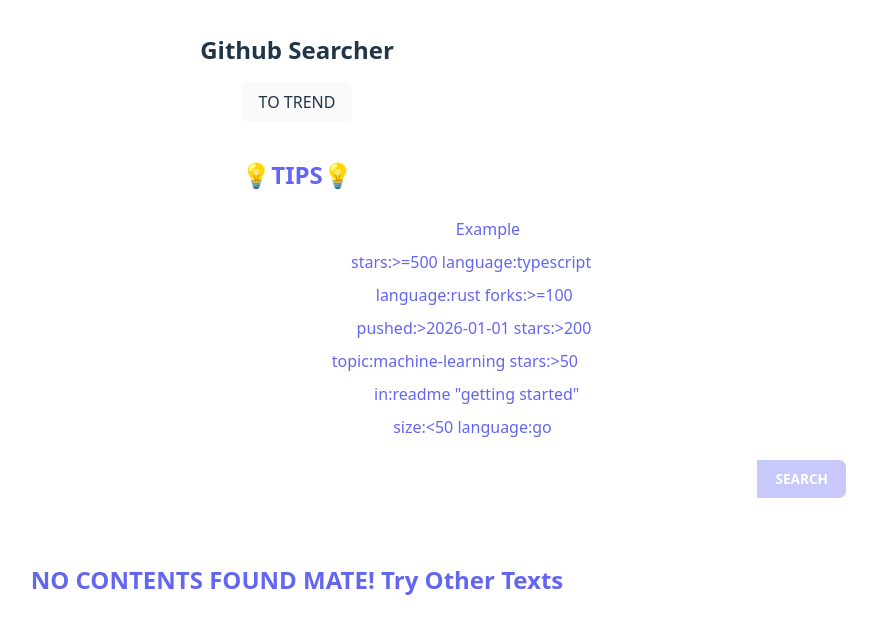
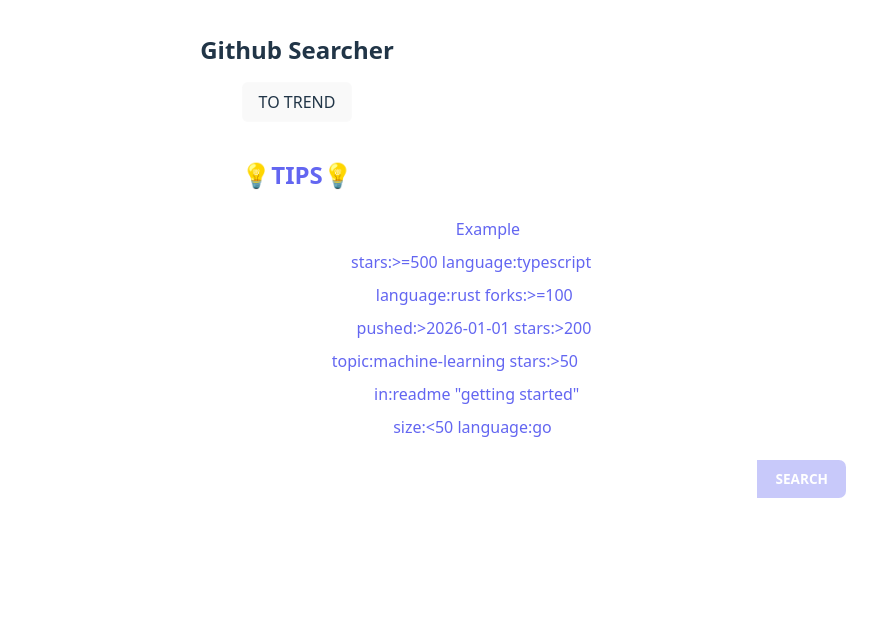
Before and after one commit to Tonipenyallop/github_searcher, a React (Vite) app: page / in a window 1280 px wide. Shown: the top 634 px of the page, without its empty margins (343-1220 px from the left). Built offline with nearby package versions, Linux system fonts and the light colour scheme.

Commit message:
update no content cond

```diff
--- a/src/App.tsx
+++ b/src/App.tsx
@@ -15,6 +15,7 @@ function App() {
   const [query, setQuery] = useState("");
   const [curPage, setCurPage] = useState(1);
   const [lastPage, setLastPage] = useState(0);
+  const [hasCalledSearch, setHasCalledSearch] = useState(false);
   const { repositories, error, setError, search, isLoading, totalItems } =
     useGitSearch();
 
@@ -28,7 +29,10 @@ function App() {
       return;
     }
     await search({ query, page: curPage } as SearchInput);
-  }, [setError, search, query, curPage]);
+    if (!hasCalledSearch) {
+      setHasCalledSearch(true);
+    }
+  }, [setError, search, hasCalledSearch, query, curPage]);
 
   const handleClickSearch = useCallback(() => {
     handleSearch();
@@ -121,11 +125,10 @@ function App() {
           curPage={curPage}
           lastPage={lastPage}
           handlePagination={handlePagination}
-          totalItems={totalItems}
         />
       )}
 
-      {!isLoading && totalItems === 0 && (
+      {!isLoading && hasCalledSearch && totalItems === 0 && (
         <h2 className="no-content-text">
           NO CONTENTS FOUND MATE! Try Other Texts
         </h2>
```
